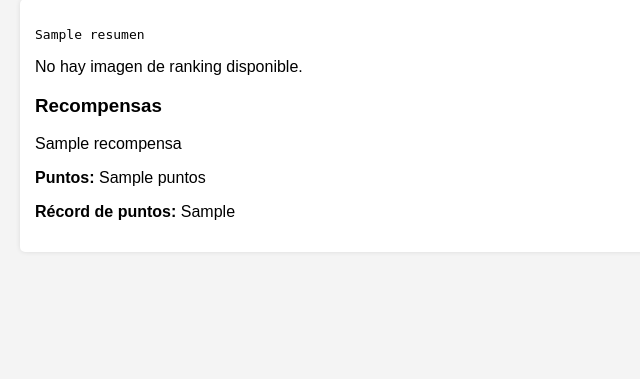
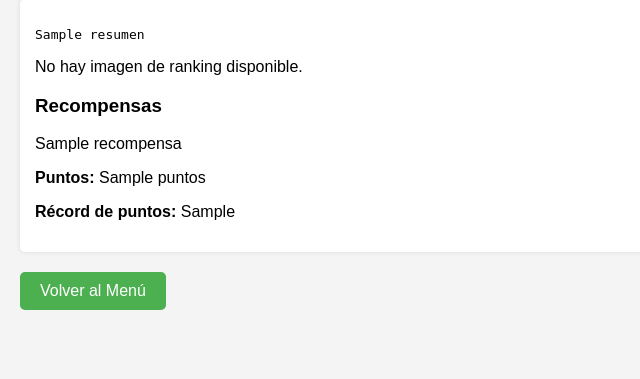
Before and after one commit to bernat1973/entreno-verano, a Flask app: template templates/resumen.html in a window 1280 px wide. Shown: the part 81-460 px from the top of the page, without its empty margins (0-640 px from the left). Run offline with Flask 3, Linux system fonts and the light colour scheme; the template is opened without the code that fills it: most values are stand-ins (such as "Sample title", 1, 10 or a date in 2020); parts of the project's set-up code (start-up, migrations or seed data) failed here and were passed over.

Commit message:
Update resumen.html

```diff
--- a/templates/resumen.html
+++ b/templates/resumen.html
@@ -31,13 +31,25 @@
             display: block;
             margin: 10px auto;
         }
+        .button {
+            display: inline-block;
+            padding: 10px 20px;
+            background-color: #4CAF50;
+            color: white;
+            text-decoration: none;
+            border-radius: 5px;
+            margin: 10px 0;
+        }
+        .button:hover {
+            background-color: #45a049;
+        }
     </style>
 </head>
 <body>
     <h1>Resumen - {{ fecha }}</h1>
     <div class="section">
         {% if resumen %}
-            <pre>{{ resumen }}</pre>
+            <pre>{{ resumen | default('No hay resumen disponible.') }}</pre>
         {% else %}
             <p>No hay resumen disponible. Por favor, intenta de nuevo.</p>
         {% endif %}
@@ -49,11 +61,12 @@
         <h3>Recompensas</h3>
         <ul>
             {% for recompensa in recompensas %}
-                <li>{{ recompensa }}</li>
+                <li>{{ recompensa | default('Sin recompensa') }}</li>
             {% endfor %}
         </ul>
-        <p><strong>Puntos:</strong> {{ puntos }}</p>
-        <p><strong>Récord de puntos:</strong> {{ record_puntos }}</p>
+        <p><strong>Puntos:</strong> {{ puntos | default(0) }}</p>
+        <p><strong>Récord de puntos:</strong> {{ record_puntos | default(0) }}</p>
     </div>
+    <a href="/" class="button">Volver al Menú</a>
 </body>
 </html>
```
